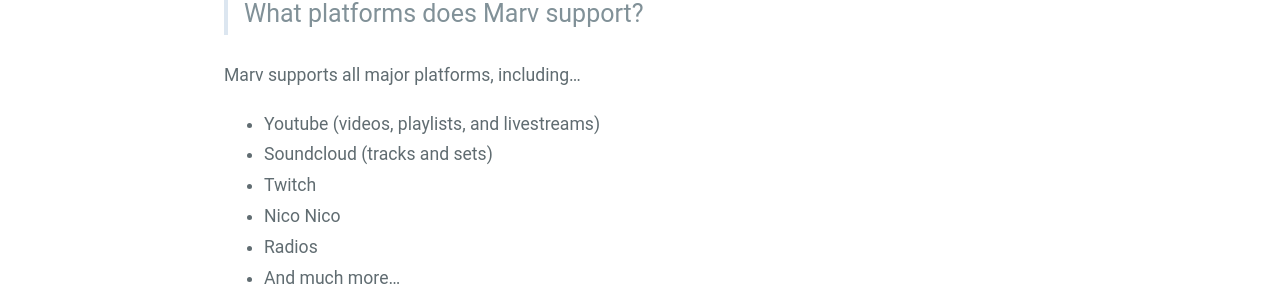
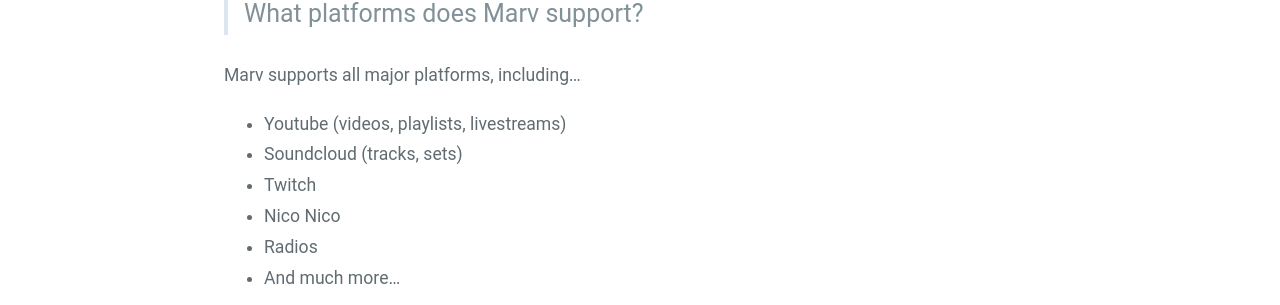
Before and after one commit to mymindishazel/marv-docs, a Jekyll site: the page built from dbots.md, in a window 1280 px wide. Shown: the part 428-733 px from the top of the page. Built offline with Jekyll 4.4.1, drawn with Linux system fonts in a browser that asks for light colours; our own code applies the rules of GitHub Pages for plain Markdown files.

Commit message:
Update dbots.md

```diff
--- a/dbots.md
+++ b/dbots.md
@@ -5,8 +5,8 @@
 > What platforms does Marv support?
 
 Marv supports all major platforms, including...
-- Youtube (videos, playlists, and livestreams)
-- Soundcloud (tracks and sets)
+- Youtube (videos, playlists, livestreams)
+- Soundcloud (tracks, sets)
 - Twitch
 - Nico Nico
 - Radios
```
